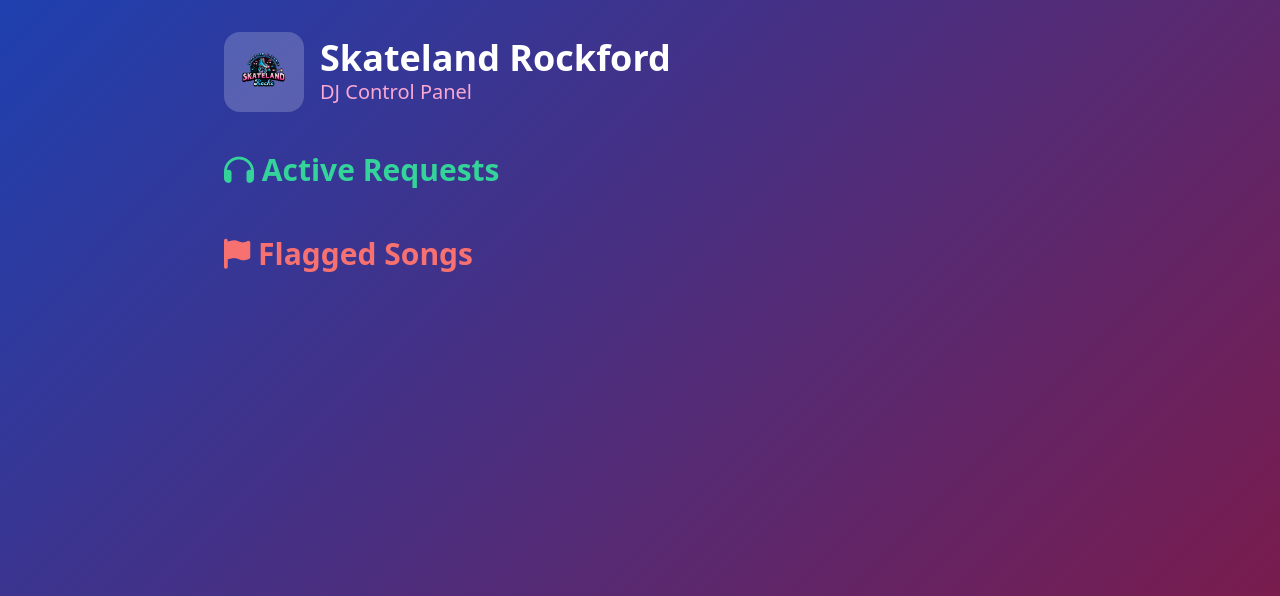
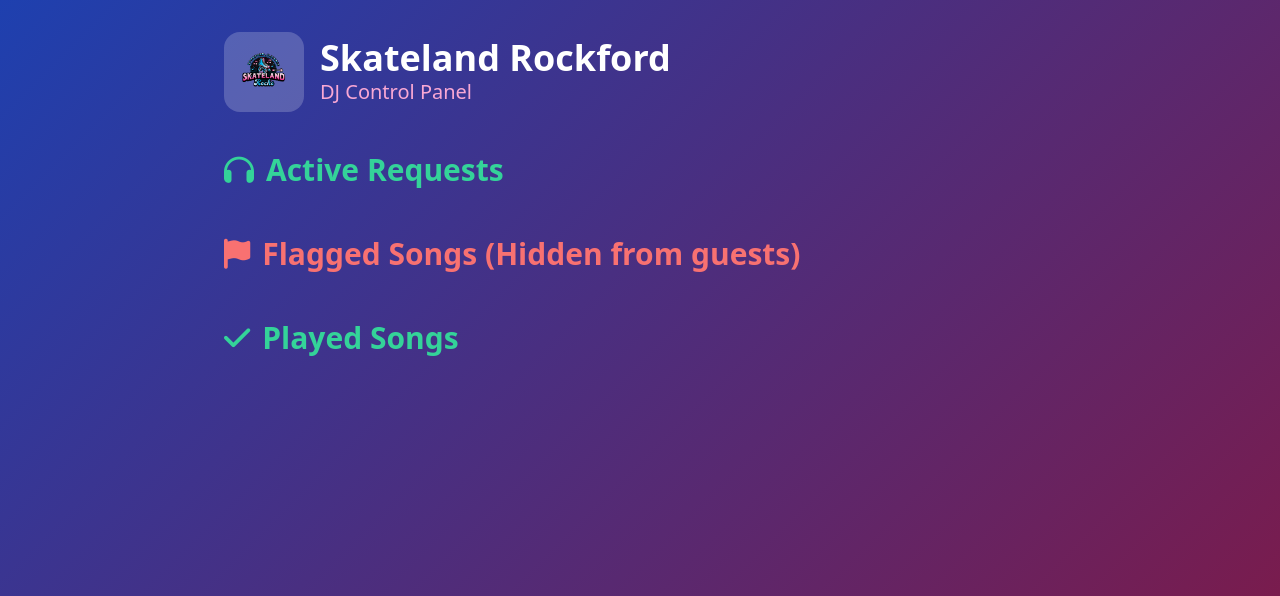
Before and after one commit to jjatlaw/skateland-rockford, a FastAPI app: template templates/dj.html in a window 1280 px wide. Shown: the top 596 px of the page. Run offline with FastAPI, Linux system fonts and the light colour scheme; the template is opened without the code that fills it, so the values that code supplies are empty; some libraries are stand-ins or nearby versions.

Commit message:
Segregate played songs into their own section on DJ page

```diff
--- a/templates/dj.html
+++ b/templates/dj.html
@@ -28,25 +28,34 @@
             </div>
         </div>
 
-        <h2 class="text-3xl font-semibold mb-8 text-emerald-400">
+        <!-- Active Requests -->
+        <h2 class="text-3xl font-semibold mb-6 flex items-center gap-3 text-emerald-400">
             <i class="fas fa-headphones"></i> Active Requests
         </h2>
 
         <div class="space-y-4 mb-12">
             {% for song in songs %}
-                {% if not song.is_flagged %}
-                <div class="bg-white/10 backdrop-blur-xl rounded-3xl p-7 flex justify-between items-center">
+                {% if not song.is_flagged and not song.is_played %}
+                <div class="bg-white/10 backdrop-blur-xl rounded-3xl p-7 flex justify-between items-center border border-white/20">
                     <div class="flex-1">
                         <div class="text-2xl font-semibold">{{ song.title }}</div>
-                        <div class="text-white/80">{{ song.artist }}</div>
+                        <div class="text-white/80 text-lg">{{ song.artist }}</div>
                     </div>
                     <div class="flex items-center gap-4">
                         <div class="text-4xl font-bold text-pink-400">{{ song.votes }}</div>
+
                         <form action="/dj/mark-played/{{ song.id }}" method="post">
-                            <button type="submit" class="bg-emerald-600 hover:bg-emerald-700 px-8 py-4 rounded-2xl font-semibold">Played</button>
+                            <button type="submit"
+                                    class="bg-emerald-600 hover:bg-emerald-700 px-8 py-4 rounded-2xl font-semibold flex items-center gap-2">
+                                <i class="fas fa-check"></i> Played
+                            </button>
                         </form>
+
                         <form action="/dj/flag/{{ song.id }}" method="post">
-                            <button type="submit" class="bg-red-600 hover:bg-red-700 px-8 py-4 rounded-2xl font-semibold">Flag</button>
+                            <button type="submit"
+                                    class="bg-red-600 hover:bg-red-700 px-8 py-4 rounded-2xl font-semibold flex items-center gap-2">
+                                <i class="fas fa-flag"></i> Flag
+                            </button>
                         </form>
                     </div>
                 </div>
@@ -54,13 +63,14 @@
             {% endfor %}
         </div>
 
-        <h2 class="text-3xl font-semibold mb-8 text-red-400">
-            <i class="fas fa-flag"></i> Flagged Songs
+        <!-- Flagged Songs -->
+        <h2 class="text-3xl font-semibold mb-6 flex items-center gap-3 text-red-400">
+            <i class="fas fa-flag"></i> Flagged Songs (Hidden from guests)
         </h2>
 
-        <div class="space-y-4">
+        <div class="space-y-4 mb-12">
             {% for song in songs %}
-                {% if song.is_flagged %}
+                {% if song.is_flagged and not song.is_played %}
                 <div class="bg-white/10 backdrop-blur-xl rounded-3xl p-7 flex justify-between items-center border-l-4 border-red-500">
                     <div class="flex-1">
                         <div class="text-2xl font-semibold line-through">{{ song.title }}</div>
@@ -79,6 +89,26 @@
                 {% endif %}
             {% endfor %}
         </div>
+
+        <!-- Played Songs -->
+        <h2 class="text-3xl font-semibold mb-6 flex items-center gap-3 text-emerald-400">
+            <i class="fas fa-check"></i> Played Songs
+        </h2>
+
+        <div class="space-y-4">
+            {% for song in songs %}
+                {% if song.is_played %}
+                <div class="bg-white/10 backdrop-blur-xl rounded-3xl p-7 flex justify-between items-center opacity-75">
+                    <div class="flex-1">
+                        <div class="text-2xl font-semibold line-through">{{ song.title }}</div>
+                        <div class="text-white/70">{{ song.artist }}</div>
+                    </div>
+                    <div class="text-emerald-400 font-medium">Played</div>
+                </div>
+                {% endif %}
+            {% endfor %}
+        </div>
+
     </div>
 </body>
 </html>
```
